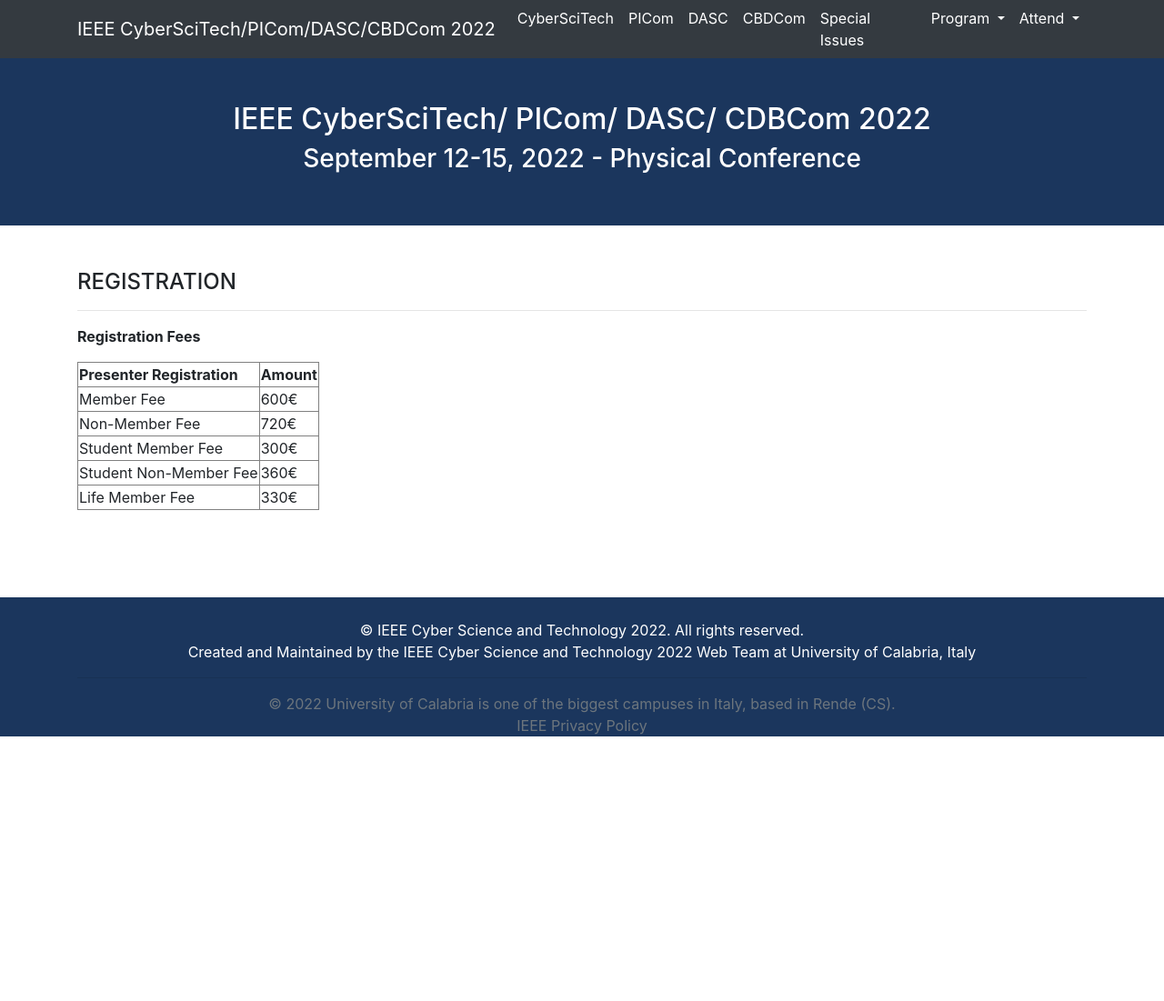
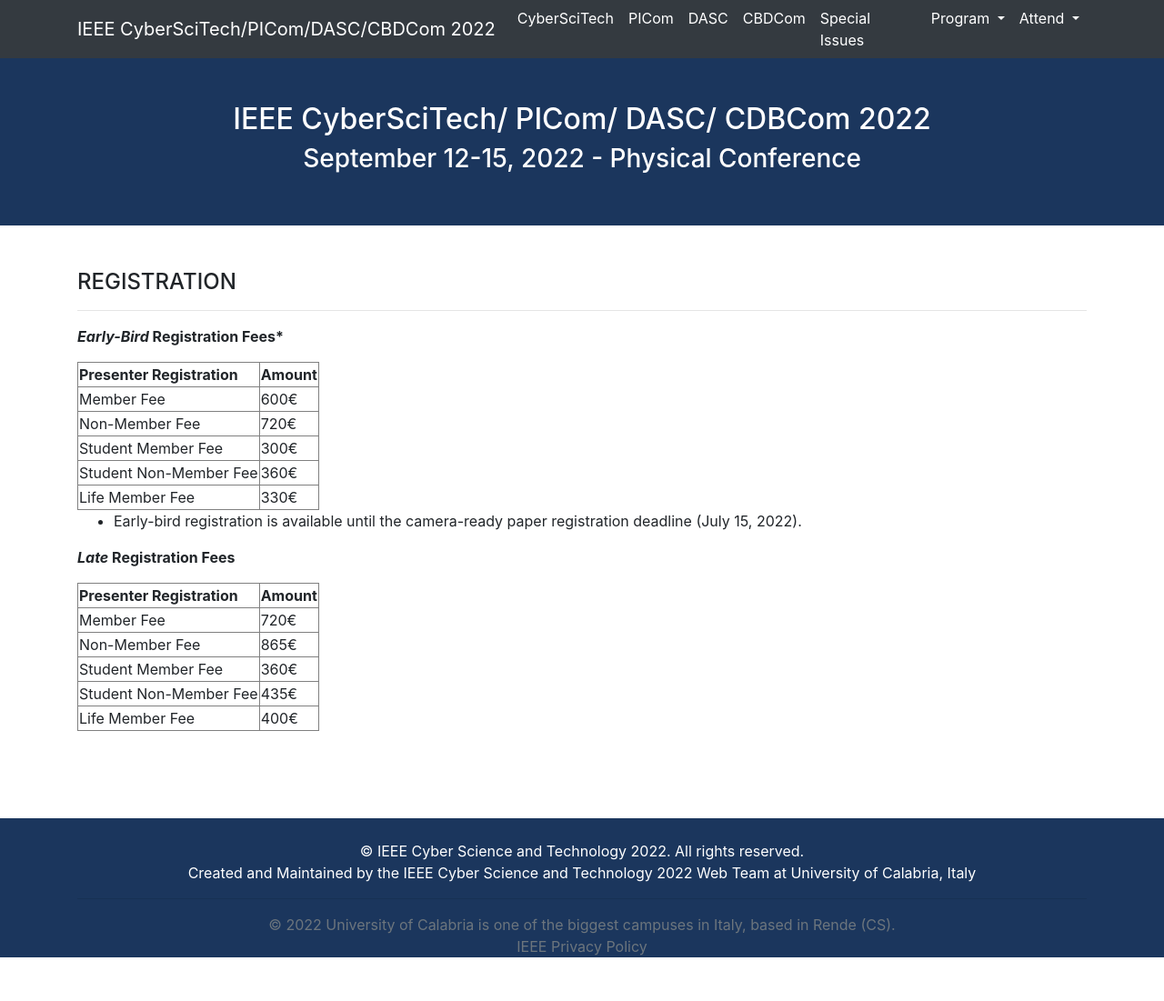
Before and after one commit to cyber-science/2022, a Jekyll site: the page built from _pages/registration.md, in a window 1280 px wide. Shown: the whole page at 91% size. Built offline with Jekyll 4.4.1, drawn with Linux system fonts in a browser that asks for light colours; before the commit the page ends 900 px from its top, so only the background shows below that.

Commit message:
added late registration fees

```diff
--- a/_pages/registration.md
+++ b/_pages/registration.md
@@ -7,7 +7,7 @@
 <h4>REGISTRATION</h4>
 <hr/>
 
-<b>Registration Fees</b><br/>
+<b><i>Early-Bird</i> Registration Fees*</b><br/>
 <table border=1><tr><td>
 <b>Presenter Registration</b></td><td>	<b>Amount</b>
 </td></tr><tr><td>Member Fee	</td><td>600&euro;
@@ -16,6 +16,18 @@
 </td></tr><tr><td>Student Non-Member Fee</td><td>360&euro;
 </td></tr><tr><td>Life Member Fee	</td><td>330&euro;
 </td></tr></table>
+* Early-bird registration is available until the camera-ready paper registration deadline (July 15, 2022).<br/>
+
+<b><i>Late</i> Registration Fees</b><br/>
+<table border=1><tr><td>
+<b>Presenter Registration</b></td><td>	<b>Amount</b>
+</td></tr><tr><td>Member Fee	</td><td>720&euro;
+</td></tr><tr><td>Non-Member Fee	</td><td>865&euro;
+</td></tr><tr><td>Student Member Fee</td><td>360&euro;
+</td></tr><tr><td>Student Non-Member Fee</td><td>435&euro;
+</td></tr><tr><td>Life Member Fee	</td><td>400&euro;
+</td></tr></table>
+
 
 
 <!---
```
